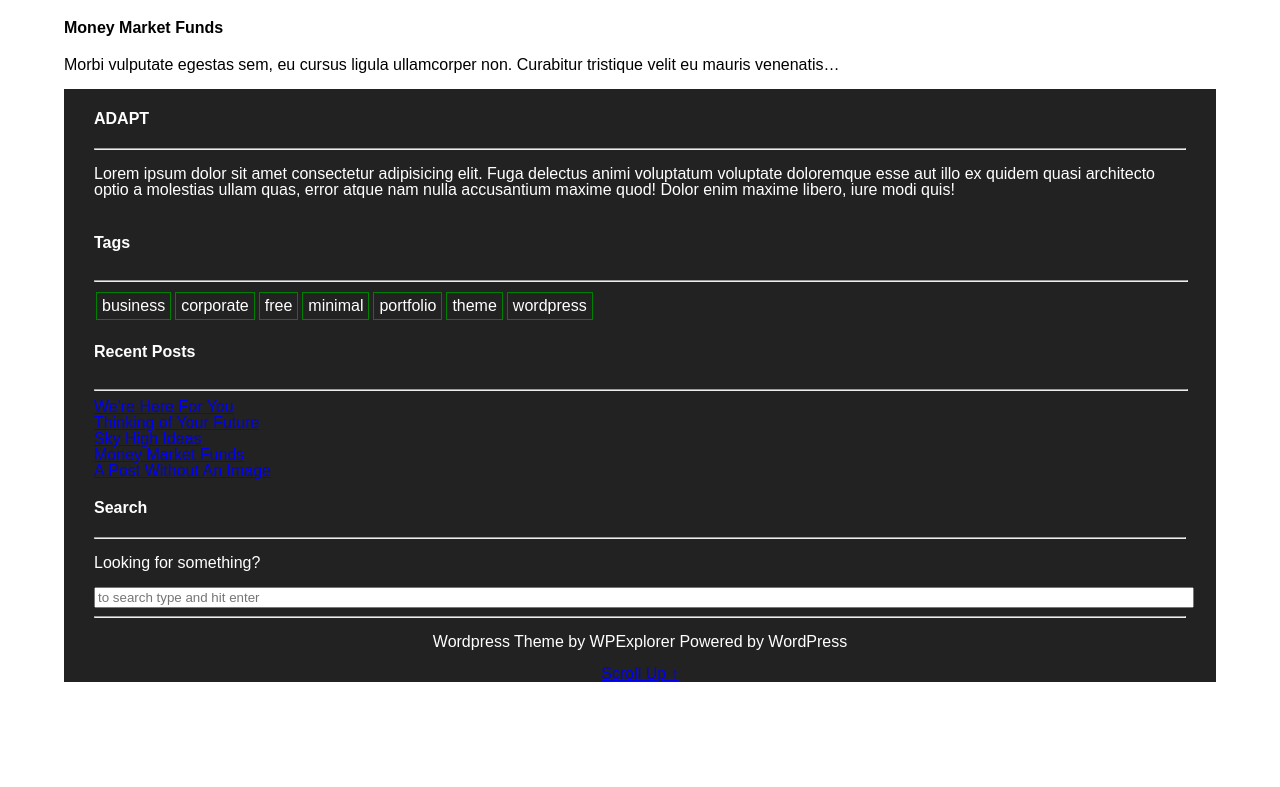
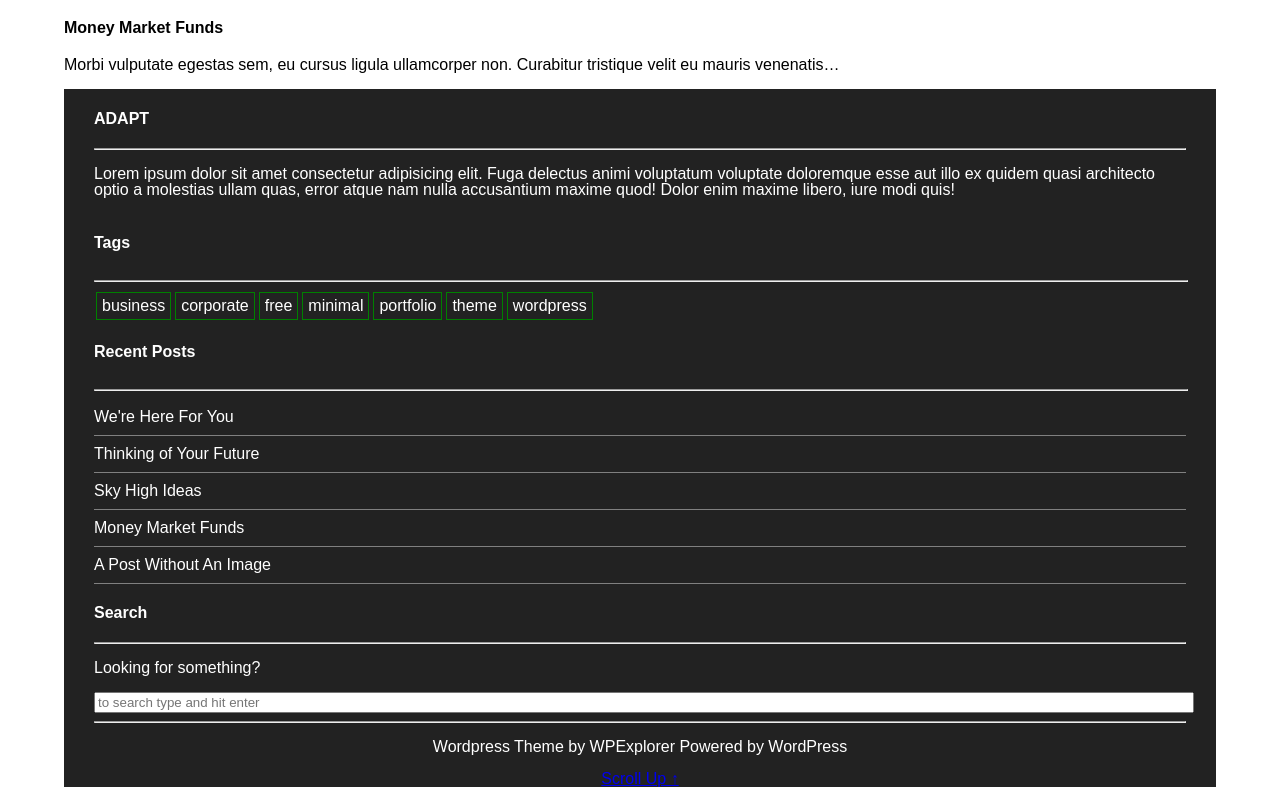
Before and after one commit to ctiller15/choose-css, a website: page public/index.html in a window 1280 px wide. Shown: the part 3836-4623 px from the top of the page. Before the commit the page ends 4518 px from the top, so only its background shows below. Drawn offline with Linux system fonts and the light colour scheme.

Commit message:
update recent posts section w/ more padding

```diff
--- a/public/src/scss/style.scss
+++ b/public/src/scss/style.scss
@@ -213,6 +213,16 @@ body {
             display: flex;
             flex-direction: column;
             flex-wrap: wrap;
+
+            .post{
+                border-bottom: 1px solid gray;
+                padding: 10px 0;
+
+                a{
+                    text-decoration: none;
+                    color: #FFF;
+                }
+            }
         }
     }
 
```
Also changed, not shown: public/out/css/style.css.
